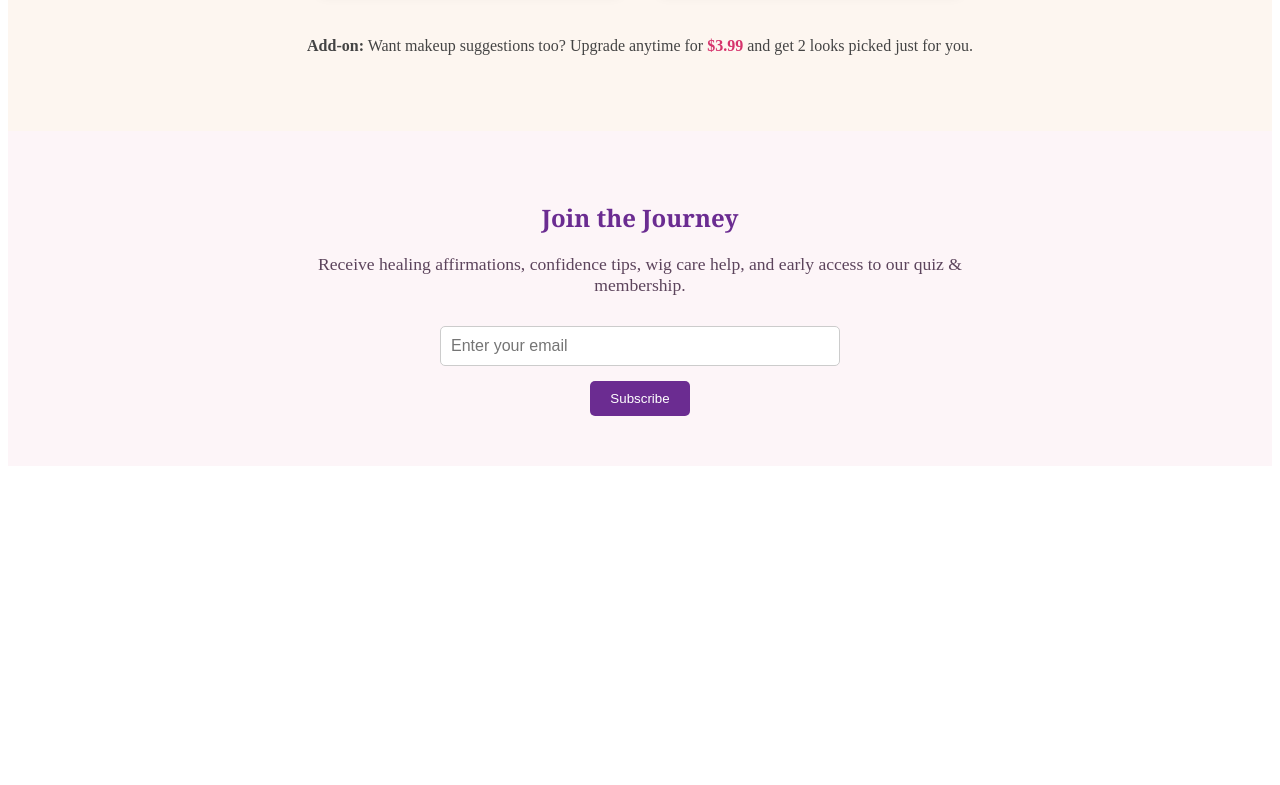
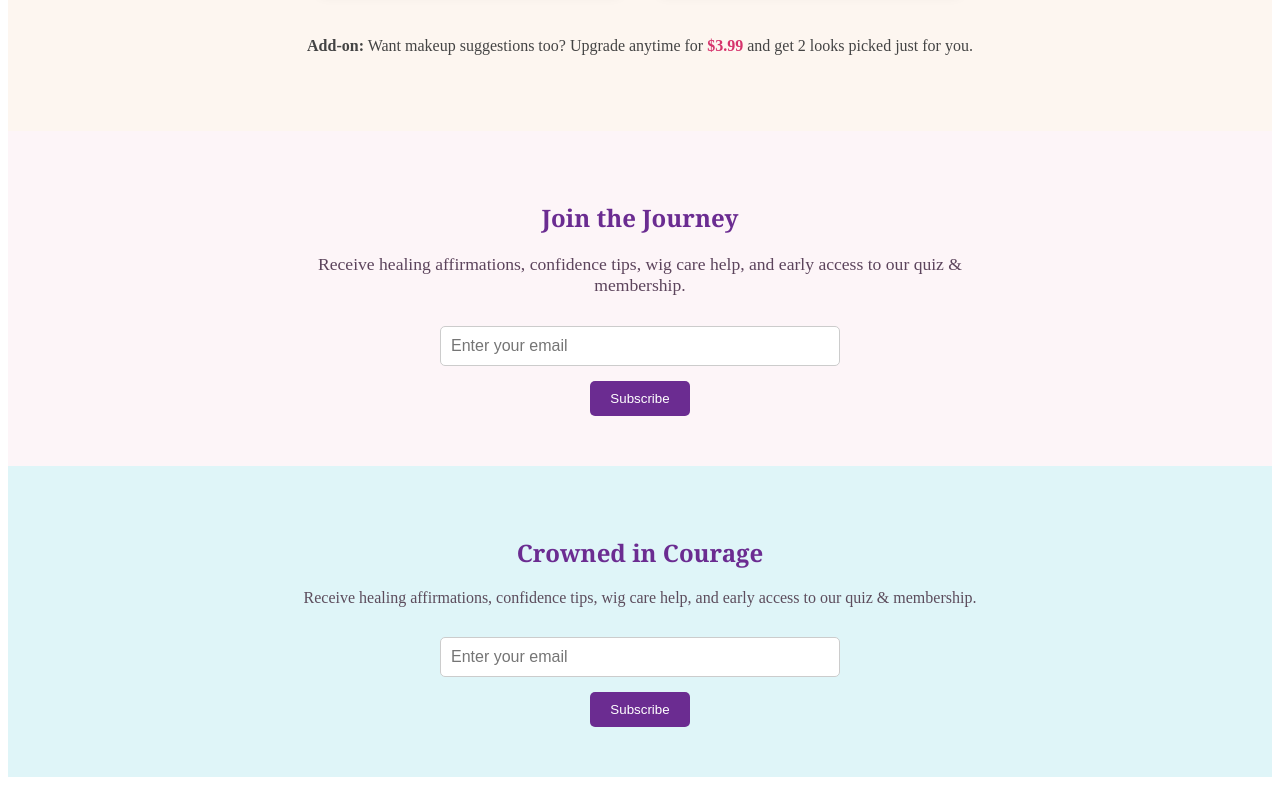
Before and after one commit to Bgopou65/WigSite, a plain HTML site: page index.html in a window 1280 px wide. Shown: the part 806-1591 px from the top of the page. Before the commit the page ends 1280 px from the top, so only its background shows below. Drawn offline with Linux system fonts and the light colour scheme.

Commit message:
Update index.html

```diff
--- a/index.html
+++ b/index.html
@@ -59,6 +59,21 @@
   </form>
 </section>
 
+<section style="background-color:#dff5f8; padding: 50px 20px; text-align: center;">
+  <h2 style="color:#6b2c91; font-family: 'Georgia', serif;">Crowned in Courage</h2>
+  <p style="font-size: 1rem; color: #5C4C5C; max-width: 700px; margin: 0 auto 30px;">
+    Receive healing affirmations, confidence tips, wig care help, and early access to our quiz & membership.
+  </p>
+  <form action="#" method="POST" style="max-width: 400px; margin: 0 auto;">
+    <input type="email" placeholder="Enter your email" required
+           style="width: 100%; padding: 10px; font-size: 1rem; border-radius: 5px; border: 1px solid #ccc;">
+    <button type="submit"
+            style="margin-top: 15px; background-color:#6b2c91; color: #fff; padding: 10px 20px; border: none; border-radius: 5px;">
+      Subscribe
+    </button>
+  </form>
+</section>
+
 
 <!-- Tidio Chat Widget -->
 <script src="tidio-chat.js" async></script>
```
